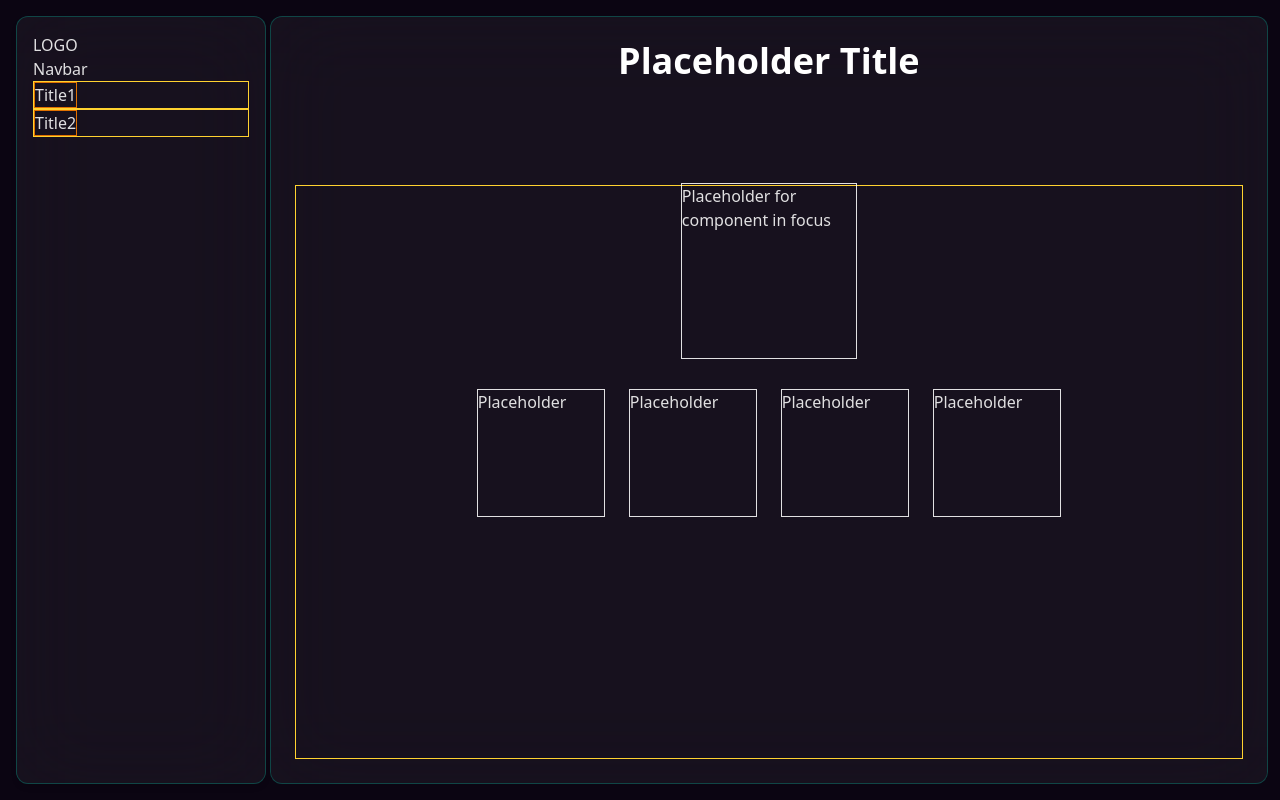
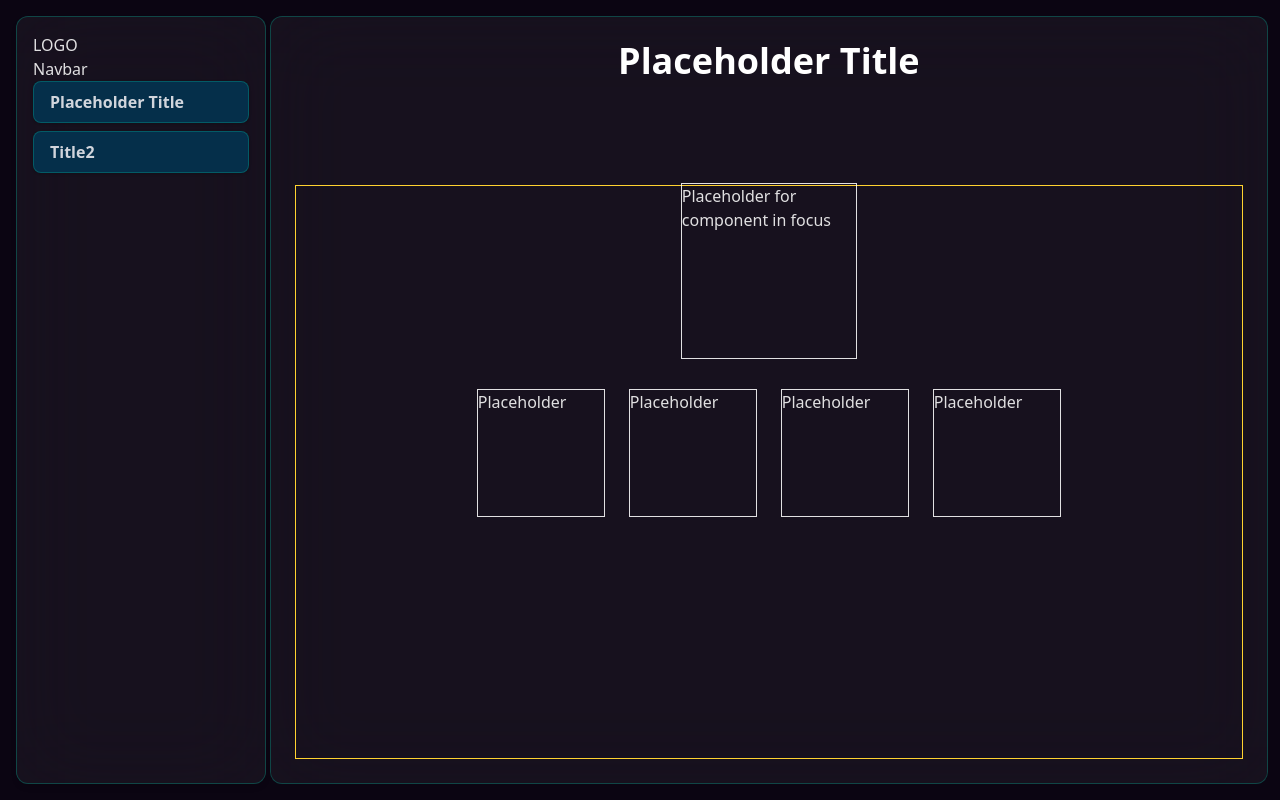
Before and after one commit to MichaelTae/Componentlib, a React (Vite) app in the folder complib/: page / in a window 1280 px wide. Built offline with nearby package versions, Linux system fonts and the light colour scheme.

Commit message:
changed navbarItems structure + css

```diff
--- a/complib/src/components/navbarItems.tsx
+++ b/complib/src/components/navbarItems.tsx
@@ -11,28 +11,35 @@ export const navbarItems = (items: NavbarItem[]) => {
     }));
   };
   return (
-    <>
-      {items.map((item: any) => {
+    <div className='space-y-2'>
+      {items.map((item) => {
         const isVisible = visibleItems[item.title] || false;
         return (
-          <div key={item.title} className='border border-amber-300'>
+          <div
+            key={item.title}
+            className='border border-neon-blue rounded-lg shadow-sm bg-sky-950'
+          >
             <button
               onClick={() => toggleVisibility(item.title)}
-              className='border border-amber-600'
+              className=' px-4 py-2 w-full text-left font-semibold text-gray-300 hover:text-gray-100 cursor-pointer  '
             >
               {item.title}
             </button>
-            {isVisible &&
-              item.items.map((subItem: any) => {
-                return (
-                  <div key={subItem.title} className='border border-amber-600'>
+            {isVisible && (
+              <div className='p-4 my-2 ml-2 space-y-1.5 shadow-md border-l border-gray-600/50 rounded-lg'>
+                {item.items.map((subItem) => (
+                  <div
+                    key={subItem.title}
+                    className='text-gray-300 hover:text-gray-100 border-b border-gray-600 py-1 pl-2 cursor-pointer'
+                  >
                     {subItem.title}
                   </div>
-                );
-              })}
+                ))}
+              </div>
+            )}
           </div>
         );
       })}
-    </>
+    </div>
   );
 };
--- a/complib/src/data/navbarItemData.ts
+++ b/complib/src/data/navbarItemData.ts
@@ -1,6 +1,6 @@
 export const navBarItemsData = [
   {
-    title: 'Title1',
+    title: 'Placeholder Title',
     items: [
       { title: 'item 1', link: '/item1' },
       { title: 'item 2', link: '/item2' },
```
